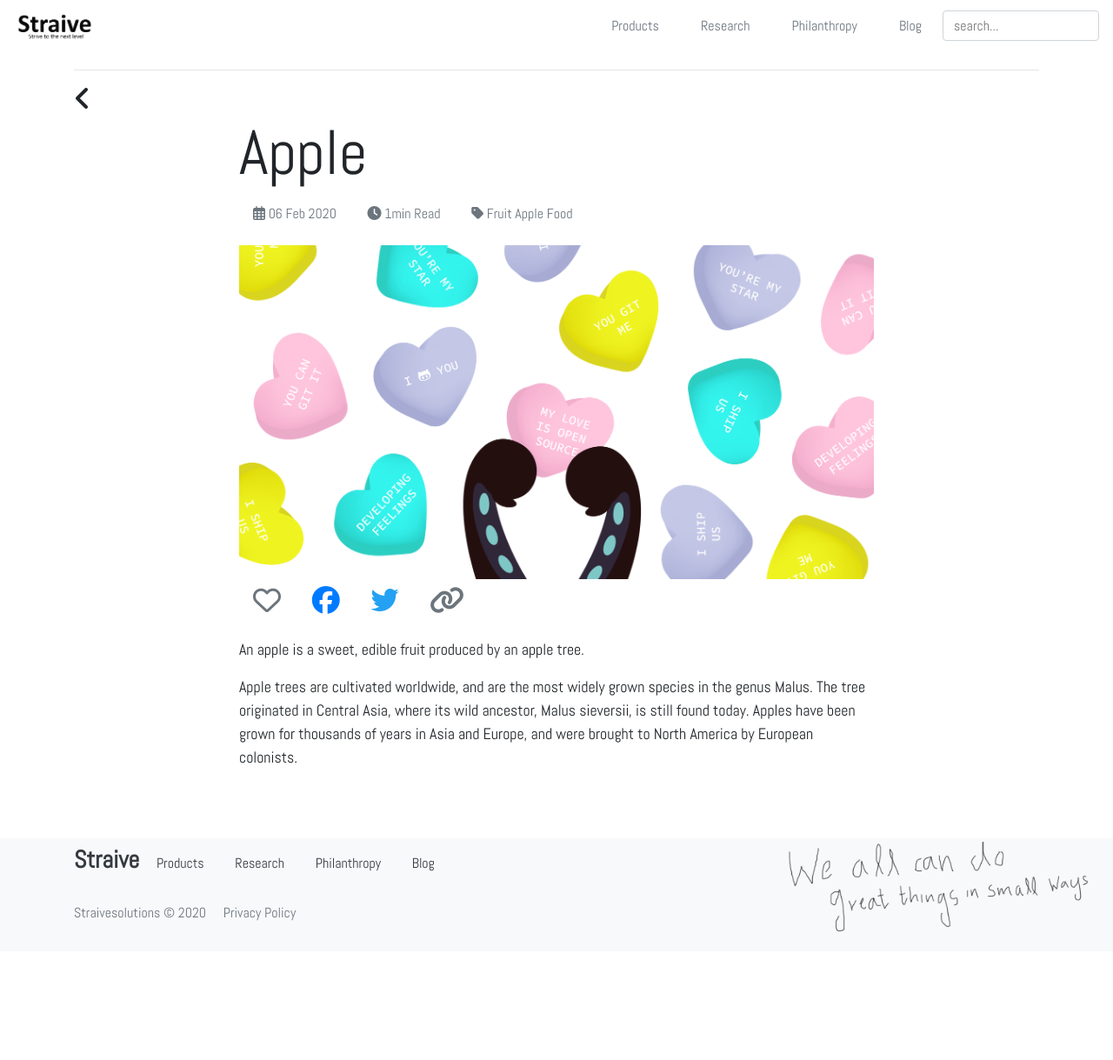
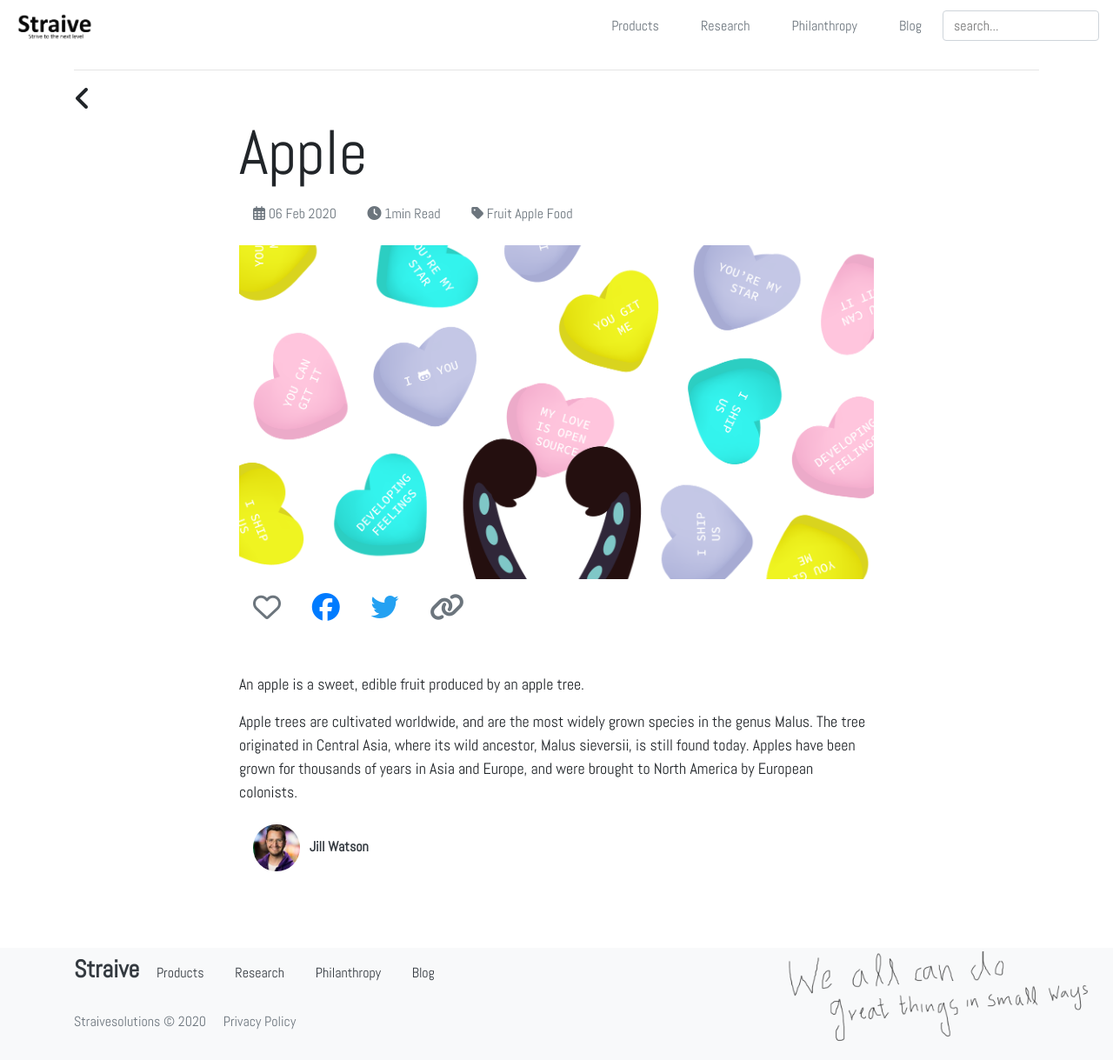
Before and after one commit to Straivesolutions/straive-blog, a Jekyll site: the page built from _posts/2020-02-06-apple.md, in a window 1280 px wide and 1219 px high. Shown: the whole window at 87% size. Built offline with Jekyll 4.4.1, drawn with Linux system fonts in a browser that asks for light colours; nearby versions of some CDN libraries; some web fonts are replaced; comment, search, counter and statistics services are not loaded.

Commit message:
Add author images

```diff
--- a/_layouts/post.html
+++ b/_layouts/post.html
@@ -18,7 +18,7 @@ layout: default
                     <span class="d-inline-block nav-link"><i class="fa fa-tag"></i> Fruit Apple Food</span>
                 </p>
                 <img class="w-100 img-fluid" src="{{site.baseurl}}/{{ page.img }}">
-                <p class="text-muted">
+                <p class="text-muted mt-2">
                     <span class="d-inline-block nav-link pointer" id="like-button" title="Love?">
                         <i class="far fa-heart fa-2x"></i>
                     </span>
@@ -38,9 +38,15 @@ layout: default
                         </a>
                     </span>
                 </p>
-                <div class="font-size-paragraph">
+                <div class="font-size-paragraph mt-5">
                     {{ content }}
                 </div>
+                <p class="text-muted mt-2">
+                    <span class="d-inline-block nav-link pointer text-dark font-weight-bolder text-capitalize">
+                        <img class="w-25 rounded-circle" src="{{ site.baseurl }}/{{ page.author_img }}" alt="{{ page.author }}">
+                        &nbsp; {{ page.author }}
+                    </span>
+                </p>
             </div>
         </div>
     </div>
--- a/_posts/2020-02-06-apple.md
+++ b/_posts/2020-02-06-apple.md
@@ -1,6 +1,7 @@
 ---
 layout: post
-author: jill
+author: jill Watson
+author_img: assets/img/jill.jpeg
 img: assets/img/open-source-valentine-github-education.png
 ---
 An apple is a sweet, edible fruit produced by an apple tree.
```
Also changed, not shown: _posts/2020-02-05-gojira.md (+3 -2 lines), _posts/2020-02-06-kiwifruit.md (+1 -1 lines), _posts/2020-02-10-test.md (+2 -1 lines), assets/img/Kiwifruit.png (added), assets/img/gojira.jpg (added), assets/img/jill.jpeg (added), 8 other files.
